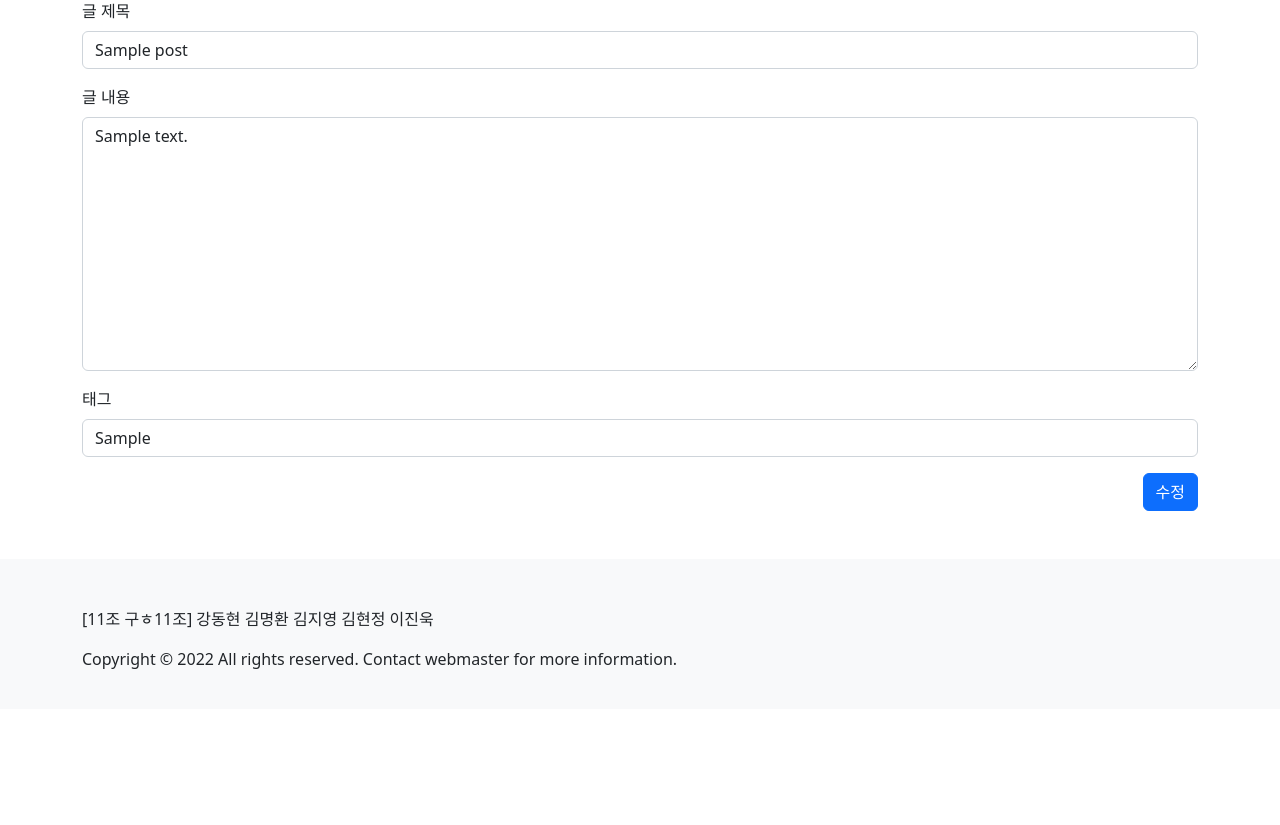
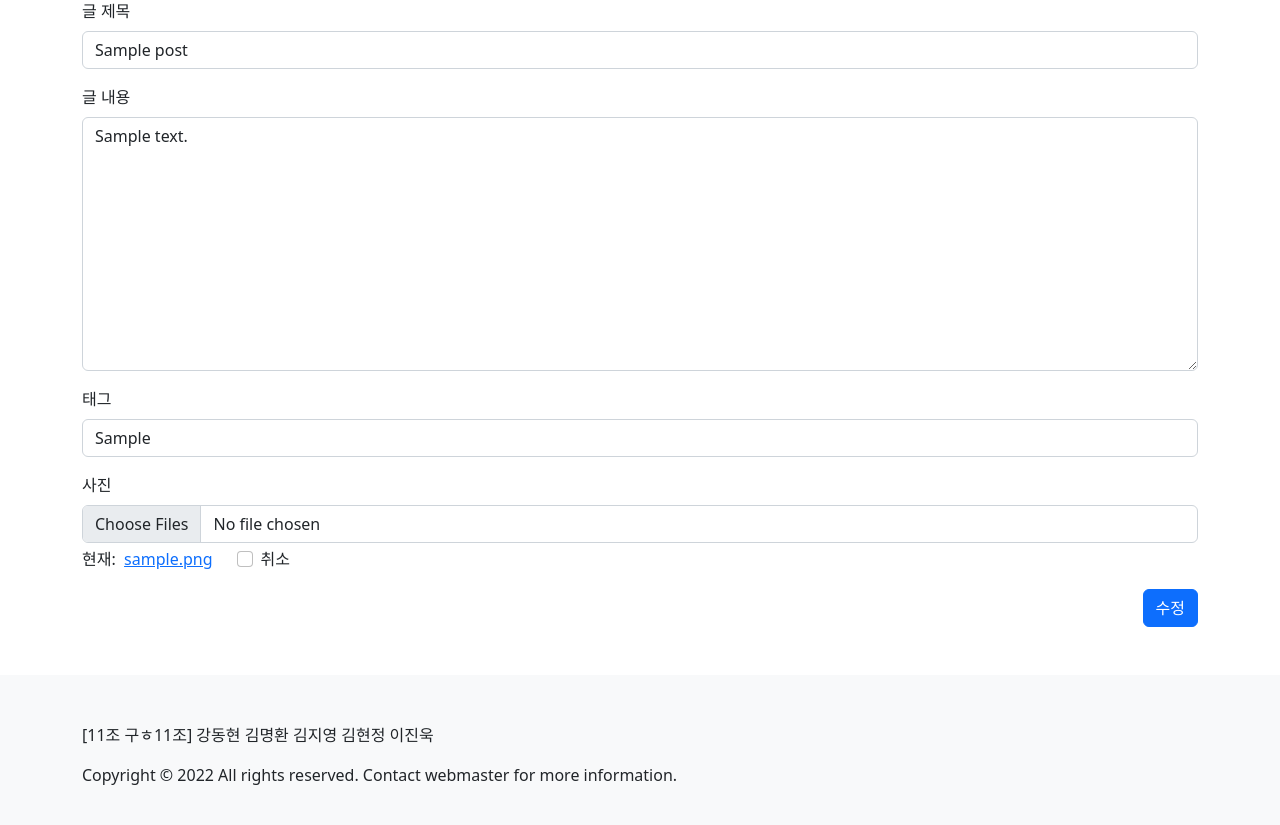
Before and after one commit to myeonghwan57/Pjt, a Django app: page /posts/1/update in a window 1280 px wide. Shown: the part 149-974 px from the top of the page. Before the commit the page ends 818 px from the top, so only its background shows below. Run offline with Django 3.2, Linux system fonts and the light colour scheme; a user stored in the database is signed in; tables that the repository leaves empty hold one stand-in row (values such as "Sample post"); some libraries are stand-ins or nearby versions.

Commit message:
다중이미지수정기능추가

```diff
--- a/posts/templates/posts/detail.html
+++ b/posts/templates/posts/detail.html
@@ -19,9 +19,9 @@
 
       <div class='mt-5'>
         <!-- 이미지 -->
-        {% if post.image_set %}
-          {% for image in post.image_set.all %}
-            <img src="{{ image.file.url }}" class="card-img-top" alt="{{ image.file.image }}" style="width: 300px; height: 300px;">
+        {% if post.photo_set %}
+          {% for photo in post.photo_set.all %}
+            <img src="{{ photo.image.url }}" class="card-img-top" alt="{{ photo.image.image }}" style="width: 300px; height: 300px;">
           {% endfor %}
         {% else %}
         {% endif %}
--- a/posts/templates/posts/update.html
+++ b/posts/templates/posts/update.html
@@ -7,6 +7,26 @@
   <form action="" method="POST" class="" enctype="multipart/form-data">
     {% csrf_token %}
     {% bootstrap_form post_form %}
+    <div class="mb-3">
+      <label class="form-label" for="id_image">사진</label>
+      <input type="file" name="imgs" multiple accept="image/*" class="form-control" id="id_image">
+      {% if photo_list %}
+      <div class="row mt-1">
+        <div class="col-auto">
+            현재:&nbsp;
+            {% for photo in photo_list %}
+            <a href="{{ photo.image.url }}">{{ photo.image }}</a>
+            {% endfor %}
+        </div>
+        <div class="col-auto">
+          <div class="form-check">
+              <input type="checkbox" name="image-clear" id="image-clear_id" class="form-check-input">
+              <label for="image-clear_id" class="form-check-label">취소</label>
+          </div>
+        </div>
+      </div>
+      {% endif %}
+    </div>
     <div class="text-end"><input class="btn btn-primary" type="submit" value="수정"></div>
   </form>
 
--- a/posts/views.py
+++ b/posts/views.py
@@ -89,22 +89,42 @@ def detail(request, post_pk):
 @login_required
 def update(request, post_pk):
     post = Post.objects.get(pk=post_pk)
+    photo_list = post.photo_set.all() # post의 이미지를 photo_list에 받아온다.
     if post.user == request.user:
-        print(request.FILES)
-
         if request.method == "POST":
-            post_form = PostForm(request.POST, instance=post)
+            post_form = PostForm(request.POST, request.FILES, instance=post)
             if post_form.is_valid():
                 post = post_form.save(commit=False)
                 post.save()
 
-                return redirect("posts:detail", post.pk)
+                if request.FILES.getlist('imgs'): # 만약 이미지를 입력했다면
+                    for i in photo_list: # photo_list를 반복하면서 이미지를 모두 삭제한다.
+                        i.delete()
+                    # 이미지를 모두 삭제하고 다시 추가함.
+                    for img in request.FILES.getlist('imgs'):
+                        # Photo 객체를 하나 생성한다.
+                        photo = Photo()
+                        # 외래키로 현재 생성한 Post의 기본키를 참조한다.
+                        photo.post = post
+                        # imgs로부터 가져온 이미지 파일 하나를 저장한다.
+                        photo.image = img
+                        # 데이터베이스에 저장
+                        photo.save()
+                    return redirect("posts:detail", post.pk)
+
+                else: # 만약 이미지가 입력되지 않았다면
+                    if request.POST.getlist('image-clear'): # 입력된 이미지를 삭제할건지 체크여부 확인
+                        for i in photo_list:
+                            i.delete()
+
+                    return redirect("posts:detail", post.pk)
 
         else:
             post_form = PostForm(instance=post)
 
         context = {
             "post_form": post_form,
+            "photo_list":photo_list,
         }
         return render(request, "posts/update.html", context)
 
```
